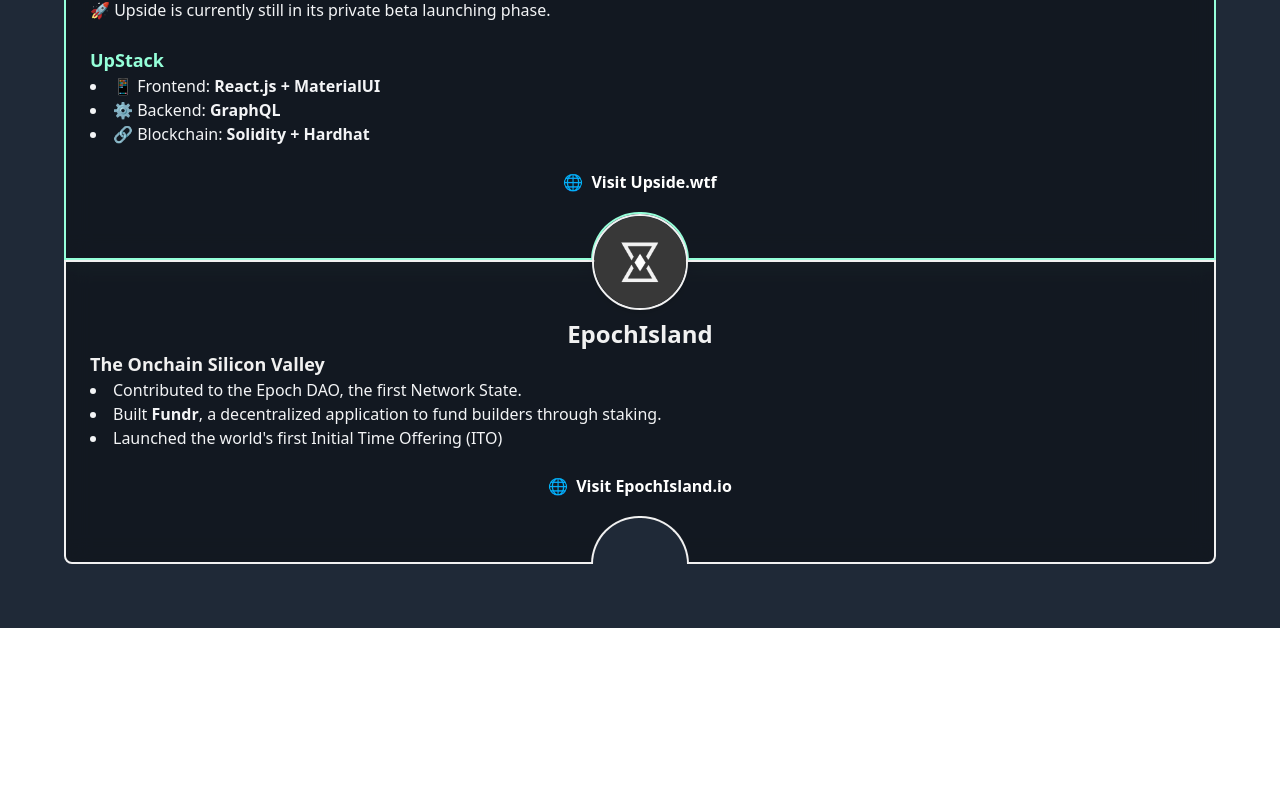
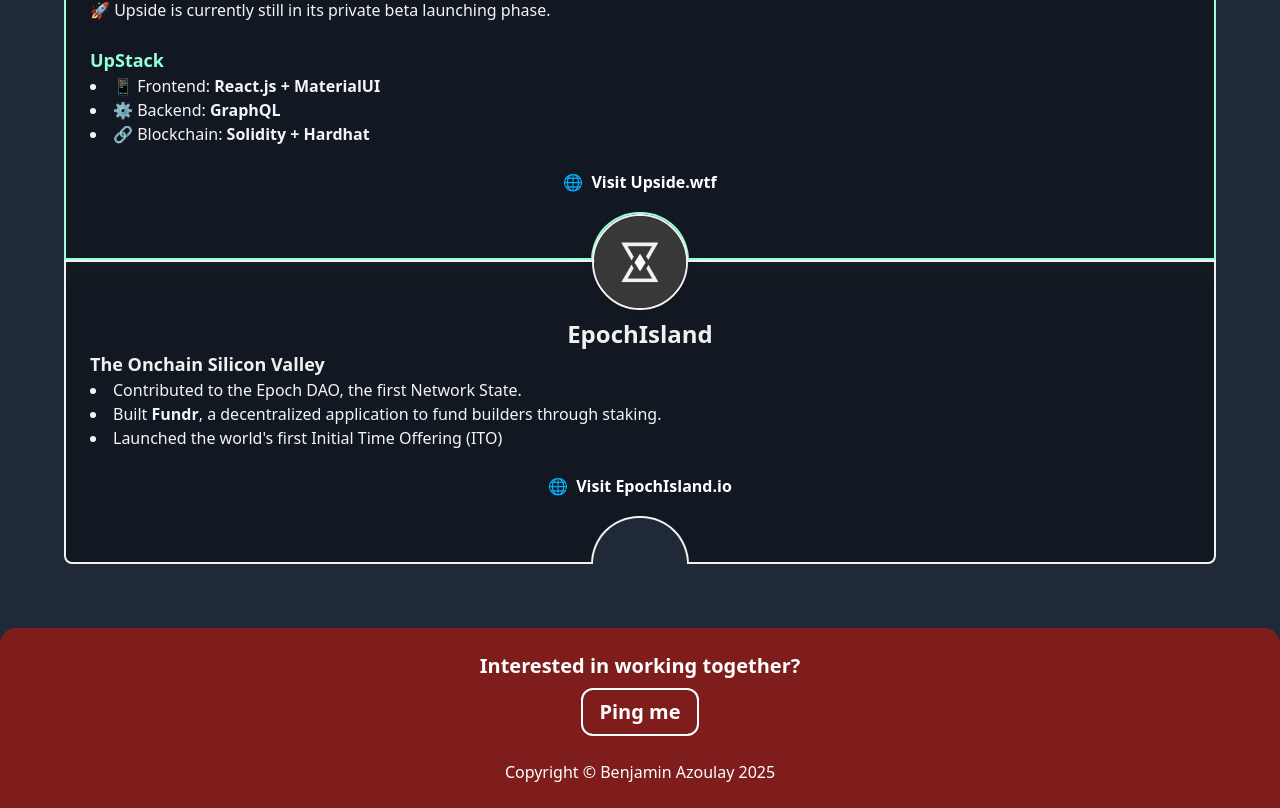
Before and after one commit to Walie-Matthieu/Walie-Matthieu, a Next.js app: page / in a window 1280 px wide. Shown: the part 2400-3208 px from the top of the page. Before the commit the page ends 3028 px from the top, so only its background shows below. Built offline with nearby package versions, Linux system fonts and the light colour scheme.

Commit message:
Footer done

```diff
--- /dev/null
+++ b/src/app/components/EmailButton.tsx
@@ -0,0 +1,20 @@
+import React from "react";
+
+const EmailButton: React.FC = () => {
+  const email = "ping@benjaminazoulay.com";
+  const subject = encodeURIComponent("Ping, let's connect!");
+  const body = encodeURIComponent(
+    "Hello Benjamin,\n\nI’d love to connect with you! Let me know your availability.\n\nBest regards,\n[Your Name]"
+  );
+
+  return (
+    <a
+      href={`mailto:${email}?subject=${subject}&body=${body}`}
+      className="text-xl border-2 font-bold border-white text-white px-4 py-2 rounded-xl hover:bg-white hover:text-red-900 transition w-fit"
+    >
+      Ping me
+    </a>
+  );
+};
+
+export default EmailButton;
--- a/src/app/page.tsx
+++ b/src/app/page.tsx
@@ -6,6 +6,7 @@ import ProjectBox from "./components/ProjectBox";
 import projectData from "./projects/projectData";
 import dynamic from "next/dynamic";
 import ProjectList from "./projects/ProjectList";
+import EmailButton from "./components/EmailButton";
 
 const ScrollWidget = dynamic(() => import("./components/ScrollWidget"), {
   ssr: false,
@@ -100,10 +101,19 @@ export default function Home() {
     );
   };
 
+  const footer = () => (
+    <div className="bg-red-900 rounded-t-2xl p-6 text-center space-y-4 z-50 gap-2 flex flex-col items-center sticky">
+      <p className="text-xl font-bold -mb-4">Interested in working together?</p>
+      <EmailButton />
+      <p>Copyright © Benjamin Azoulay 2025</p>
+    </div>
+  );
+
   return (
-    <main className="min-h-screen text-white">
+    <main className="min-h-screen text-white bg-gray-800">
       {introSection()}
       {projectsSection()}
+      {footer()}
     </main>
   );
 }
```
